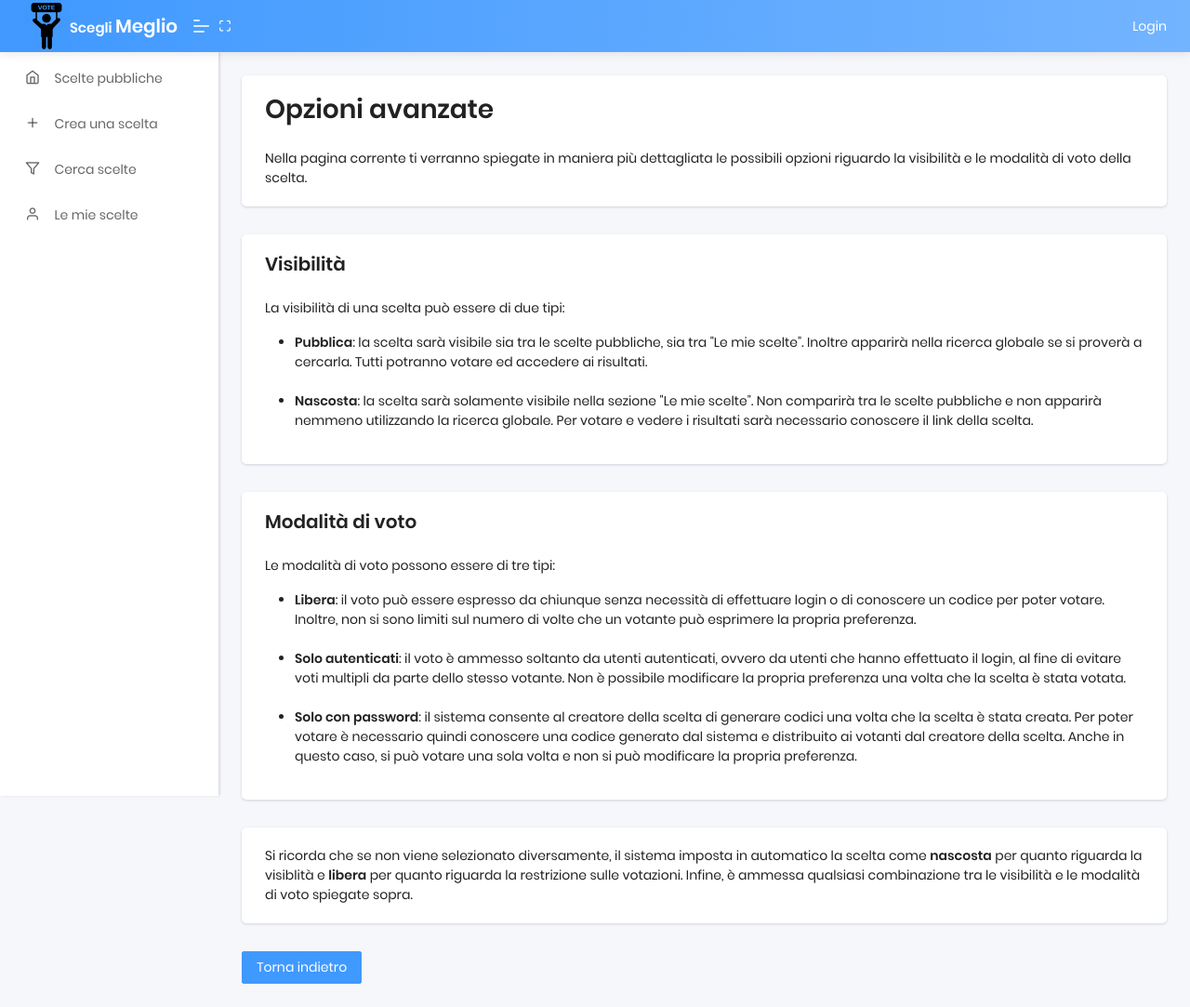
After one commit to StefanoTrv/PollAtMe, a Django app: page /help/options/ in a window 1280 px wide. The commit adds this page. Shown: the whole page at 93% size. Run offline with Django 4.2, Linux system fonts and the light colour scheme; parts of the project's set-up code (start-up, migrations or seed data) failed here and were passed over; some libraries are stand-ins or nearby versions.

Commit message:
Fix paginatore, pagina spiegazione opz. avanzate

```diff
--- a/polls/urls.py
+++ b/polls/urls.py
@@ -20,6 +20,7 @@ urlpatterns = [
     path('search/', views.SearchView.as_view(), name='search_poll'),
     path('help/simulated_results/', views.HelpSimulatedResultsView.as_view(), name='help_simulated_results'),
     path('help/majorityjudgment/', views.ExplanationGMView.as_view(), name='explain_gm'),
+    path('help/options/', views.ExplanationCreationPollView.as_view(), name='explain_options'),
     path('personal/', views.PersonalPollsView.as_view(), name='personal_polls'),
     path('<str:code>', views.AccessPollView.as_view(), name='access_poll')
 ]
--- a/polls/views/help_view.py
+++ b/polls/views/help_view.py
@@ -5,3 +5,6 @@ class ExplanationGMView(TemplateView):
 
 class HelpSimulatedResultsView(TemplateView):
     template_name: str = 'polls/help/help_simulated_results.html'
+
+class ExplanationCreationPollView(TemplateView):
+    template_name: str = 'polls/help/help_visibility_and_vote_mode.html'
--- /dev/null
+++ b/templates/polls/help/help_visibility_and_vote_mode.html
@@ -0,0 +1,81 @@
+{% extends 'layouts/base.html' %}
+
+{% block title %} {{block.super}} | Opzione avanzate {% endblock title %}
+
+{% block content %}
+
+<div class="pcoded-main-container">
+    <div class="pcoded-content">
+        <div class="row">
+            <div class="col-sm-12">
+                <div class="card">
+                    <div class="card-body">
+                        <h3 class="card-title">Opzioni avanzate</h3>
+                        <p class="card-text">
+                            Nella pagina corrente ti verranno spiegate in maniera più dettagliata le possibili opzioni riguardo la visibilità e le modalità di voto della scelta.
+                        </p>
+                    </div>
+                </div>
+            </div>
+            <div class="col-sm-12">
+                <div class="card">
+                    <div class="card-body">
+                        <h5 class="card-title">Visibilità</h5>
+                        <p>La visibilità di una scelta può essere di due tipi:</p>
+                        <ul>
+                            <li>
+                                <b>Pubblica</b>: la scelta sarà visibile sia tra le scelte pubbliche, sia tra "Le mie scelte". Inoltre apparirà nella ricerca globale se si proverà a cercarla.
+                                Tutti potranno votare ed accedere ai risultati.
+                            </li>
+                            <br>
+                            <li>
+                                <b>Nascosta</b>: la scelta sarà solamente visibile nella sezione "Le mie scelte". Non comparirà tra le scelte pubbliche e non apparirà nemmeno utilizzando la ricerca
+                                globale. Per votare e vedere i risultati sarà necessario conoscere il link della scelta.
+                            </li>
+                        </ul>
+                    </div>
+                </div>
+            </div>
+            <div class="col-sm-12">
+                <div class="card">
+                    <div class="card-body">
+                        <h5 class="card-title">Modalità di voto</h5>
+                        <p>Le modalità di voto possono essere di tre tipi:</p>
+                        <ul>
+                            <li>
+                                <b>Libera</b>: il voto può essere espresso da chiunque senza necessità di effettuare login o di conoscere un codice per poter votare. Inoltre, non si sono limiti
+                                sul numero di volte che un votante può esprimere la propria preferenza.
+                            </li>
+                            <br>
+                            <li>
+                                <b>Solo autenticati</b>: il voto è ammesso soltanto da utenti autenticati, ovvero da utenti che hanno effettuato il login, al fine di evitare voti multipli
+                                da parte dello stesso votante. Non è possibile modificare la propria preferenza una volta che la scelta è stata votata.
+                            </li>
+                            <br>
+                            <li>
+                                <b>Solo con password</b>: il sistema consente al creatore della scelta di generare codici una volta che la scelta è stata creata. Per poter votare è necessario
+                                quindi conoscere una codice generato dal sistema e distribuito ai votanti dal creatore della scelta. Anche in questo caso, si può votare una sola volta e non si
+                                può modificare la propria preferenza.
+                            </li>
+                        </ul>
+                    </div>
+                </div>
+            </div>
+            <div class="col-sm-12">
+                <div class="card">
+                    <div class="card-body">
+                        <p class="card-text">
+                            Si ricorda che se non viene selezionato diversamente, il sistema imposta in automatico la scelta come <b>nascosta</b> per quanto riguarda la visiblità e
+                            <b>libera</b> per quanto riguarda la restrizione sulle votazioni. Infine, è ammessa qualsiasi combinazione tra le visibilità e le modalità di voto spiegate sopra.
+                        </p>
+                    </div>
+                </div>
+            </div>
+            <div class="col-sm-12">
+                <button type="button" class="btn btn-primary" onclick="window.history.back()">Torna indietro</button>
+            </div>
+        </div>
+    </div>
+</div>
+
+{% endblock content %}
--- a/templates/polls/help/spiegazione_giudizio_maggioritario.html
+++ b/templates/polls/help/spiegazione_giudizio_maggioritario.html
@@ -9,7 +9,7 @@
             <div class="col-sm-12">
                 <div class="card">
                     <div class="card-body">
-                        <h2 class="card-title">Il voto a giudizio maggioritario</h2>
+                        <h3 class="card-title">Il voto a giudizio maggioritario</h3>
                         <p class="card-text">
                             Il giudizio maggioritario è una metodologia di voto alternativa al metodo a preferenza singola che permette di ottenere un risultato che rispecchia
                             più approfonditamente le preferenze dei votanti.
--- a/templates/polls/includes/modal-revote_alert.html
+++ b/templates/polls/includes/modal-revote_alert.html
@@ -21,7 +21,7 @@
     var alertModal = document.getElementById('modalAlertPollRevote');
     var p = document.getElementById('text');
     alertModal.addEventListener('show.bs.modal', event => {
-        p.innerHTML = "Prima hai scelto {{ request.session.alternative_sp }} e ora hai dato ad almeno un'altra alternativa un giudizio migliore rispetto a {{ request.session.alternative_sp }}. Vuoi confermare comunque il rivoto?";
+        p.innerHTML = "Prima hai scelto <b>{{ request.session.alternative_sp }}</b> e ora hai dato ad almeno un'altra alternativa un giudizio migliore rispetto a <b>{{ request.session.alternative_sp }}</b>. Vuoi confermare comunque il rivoto?";
     })
     alertModal.addEventListener('hide.bs.modal', event => {
         p.innerHTML = ""
--- a/templates/polls/includes/pagination.html
+++ b/templates/polls/includes/pagination.html
@@ -1,5 +1,5 @@
 <nav>
-    <ul class="pagination justify-content-center">
+    <ul class="pagination d-flex flex-wrap justify-content-center">
         <li class="page-item {% if not page_obj.has_previous %}disabled{% endif %}">
             <a href="{% if page_obj.has_previous %}?page={{ page_obj.previous_page_number }}{% endif %}" class="page-link">Indietro</a>
         </li>
--- a/templates/polls/vote/vote_GM.html
+++ b/templates/polls/vote/vote_GM.html
@@ -55,7 +55,6 @@
                         {% endfor %}
                     </div>
                     <div class="col-sm-12">
-                        <!--<button type="button" class="btn btn-primary" data-bs-toggle="modal" data-bs-target="#modalAlertPollRevote" data-bs-alternative_sp="{{ request.session.alternative_sp }}">-->
                         <button type="submit" class="btn btn-primary">Salva</button>
                     </div>
                 </form>
```
Also changed, not shown: templates/polls/create_poll/summary_and_options.html (+10 -3 lines).
